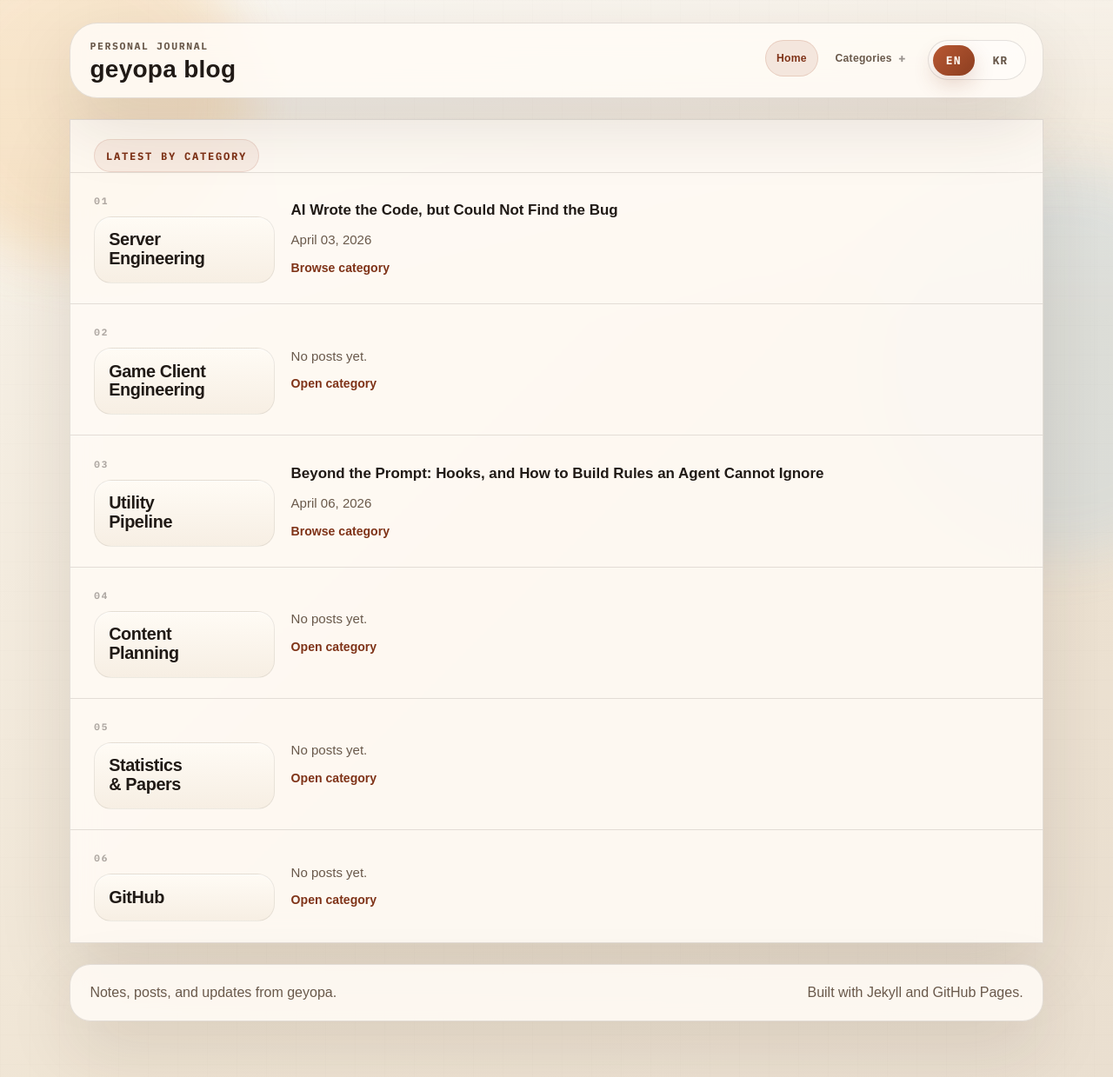
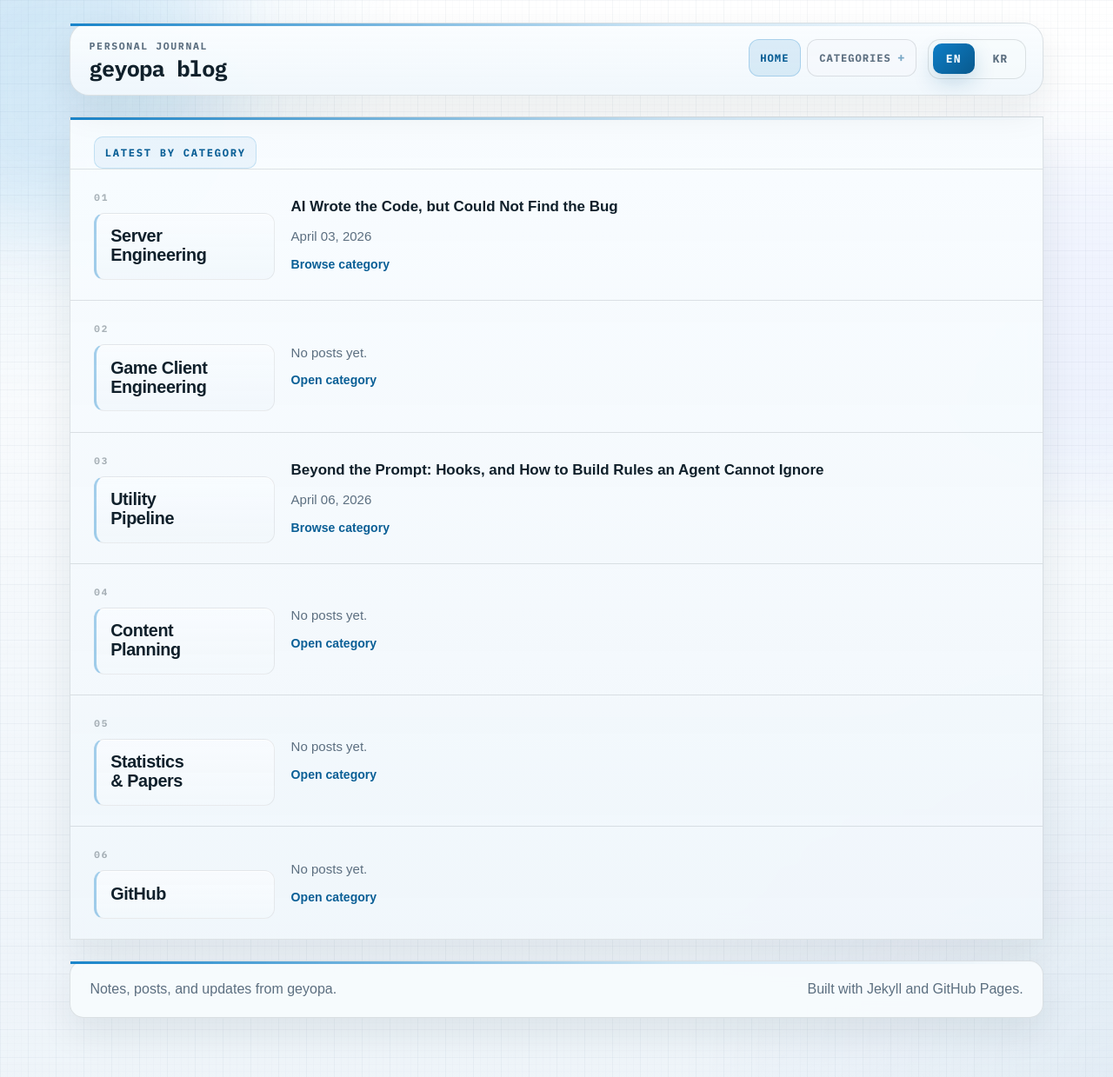
Before and after one commit to parkbrother86/parkbrother86.github.io, a Jekyll site: the page built from index.md, in a window 1280 px wide and 1239 px high. Shown: the whole window at 87% size. Built offline with Jekyll 4.4.1, drawn with Linux system fonts in a browser that asks for light colours; some web fonts are replaced.

Commit message:
Shift theme toward engineering notebook style

```diff
--- a/assets/css/style.css
+++ b/assets/css/style.css
@@ -1,18 +1,18 @@
 :root {
-  --bg: #f6f1e8;
-  --bg-deep: #e9dece;
-  --surface: rgba(255, 251, 245, 0.88);
-  --surface-strong: rgba(250, 241, 230, 0.96);
-  --text: #201a16;
-  --muted: #69594b;
-  --accent: #a54c2b;
-  --accent-deep: #7f3318;
-  --line: rgba(32, 26, 22, 0.12);
-  --line-strong: rgba(32, 26, 22, 0.2);
-  --shadow: 0 30px 80px rgba(53, 35, 22, 0.12);
-  --radius-xl: 32px;
-  --radius-lg: 24px;
-  --radius-md: 18px;
+  --bg: #edf3f8;
+  --bg-deep: #dce7ef;
+  --surface: rgba(247, 251, 253, 0.94);
+  --surface-strong: rgba(252, 254, 255, 0.98);
+  --text: #10202b;
+  --muted: #5c6f80;
+  --accent: #0d7ec7;
+  --accent-deep: #0a5f96;
+  --line: rgba(16, 32, 43, 0.12);
+  --line-strong: rgba(16, 32, 43, 0.22);
+  --shadow: 0 18px 42px rgba(16, 32, 43, 0.08);
+  --radius-xl: 22px;
+  --radius-lg: 16px;
+  --radius-md: 12px;
   --article-column-width: 860px;
   --article-text-width: 74ch;
   --article-gap: clamp(1rem, 2vw, 1.4rem);
@@ -31,8 +31,9 @@ body {
   min-height: 100vh;
   color: var(--text);
   background:
-    linear-gradient(180deg, rgba(255, 255, 255, 0.45), transparent 30%),
-    linear-gradient(135deg, #f8f3ea 0%, #efe4d3 55%, #eadfd0 100%);
+    radial-gradient(circle at top left, rgba(13, 126, 199, 0.12), transparent 26%),
+    radial-gradient(circle at bottom right, rgba(43, 110, 180, 0.08), transparent 28%),
+    linear-gradient(180deg, rgba(255, 255, 255, 0.82), rgba(236, 243, 249, 0.96));
   font-family: "IBM Plex Sans KR", sans-serif;
   line-height: 1.75;
   position: relative;
@@ -44,11 +45,24 @@ body::before {
   position: fixed;
   inset: 0;
   background-image:
-    linear-gradient(rgba(32, 26, 22, 0.02) 1px, transparent 1px),
-    linear-gradient(90deg, rgba(32, 26, 22, 0.02) 1px, transparent 1px);
-  background-size: 34px 34px;
+    linear-gradient(rgba(13, 54, 93, 0.05) 1px, transparent 1px),
+    linear-gradient(90deg, rgba(13, 54, 93, 0.05) 1px, transparent 1px),
+    linear-gradient(rgba(13, 54, 93, 0.025) 1px, transparent 1px),
+    linear-gradient(90deg, rgba(13, 54, 93, 0.025) 1px, transparent 1px);
+  background-size: 32px 32px, 32px 32px, 8px 8px, 8px 8px;
   pointer-events: none;
-  opacity: 0.4;
+  opacity: 0.55;
+}
+
+body::after {
+  content: "";
+  position: fixed;
+  inset: 0;
+  background:
+    linear-gradient(120deg, rgba(255, 255, 255, 0.18), transparent 24%, transparent 76%, rgba(255, 255, 255, 0.12)),
+    linear-gradient(0deg, rgba(255, 255, 255, 0.2), transparent 16%);
+  pointer-events: none;
+  opacity: 0.6;
 }
 
 a {
@@ -57,26 +71,26 @@ a {
 
 .page-aura {
   position: fixed;
-  border-radius: 999px;
-  filter: blur(30px);
+  border-radius: 32%;
+  filter: blur(48px);
   pointer-events: none;
-  opacity: 0.7;
+  opacity: 0.42;
 }
 
 .aura-one {
-  width: 24rem;
-  height: 24rem;
-  top: -5rem;
-  left: -6rem;
-  background: rgba(245, 195, 126, 0.46);
+  width: 20rem;
+  height: 20rem;
+  top: -4rem;
+  left: -5rem;
+  background: rgba(64, 164, 233, 0.34);
 }
 
 .aura-two {
-  width: 28rem;
-  height: 28rem;
-  right: -10rem;
-  top: 12rem;
-  background: rgba(170, 205, 235, 0.35);
+  width: 24rem;
+  height: 24rem;
+  right: -9rem;
+  top: 11rem;
+  background: rgba(109, 143, 255, 0.18);
 }
 
 .site-shell {
@@ -104,7 +118,24 @@ a {
   border: 1px solid var(--line);
   background: var(--surface);
   box-shadow: var(--shadow);
-  backdrop-filter: blur(16px);
+  backdrop-filter: blur(12px);
+  position: relative;
+}
+
+.site-header::before,
+.site-footer::before,
+.hero::before,
+.panel::before,
+.post-card::before,
+.article-hero::before {
+  content: "";
+  position: absolute;
+  left: 0;
+  right: 0;
+  top: 0;
+  height: 3px;
+  background: linear-gradient(90deg, rgba(13, 126, 199, 0.95), rgba(13, 126, 199, 0.18) 62%, transparent);
+  pointer-events: none;
 }
 
 .site-header {
@@ -112,12 +143,14 @@ a {
   align-items: center;
   justify-content: space-between;
   gap: 1.2rem;
-  padding: 1rem 1.2rem 1rem 1.4rem;
-  border-radius: 32px;
+  padding: 1rem 1.2rem 1rem 1.35rem;
+  border-radius: var(--radius-xl);
   margin-bottom: 1.5rem;
   position: sticky;
   top: 1rem;
   z-index: 5;
+  background:
+    linear-gradient(180deg, rgba(250, 253, 255, 0.98), rgba(240, 247, 252, 0.94));
 }
 
 .site-brand {
@@ -136,11 +169,11 @@ a {
 }
 
 .site-title {
-  font-family: "IBM Plex Sans KR", sans-serif;
-  font-size: 1.75rem;
+  font-family: "IBM Plex Mono", monospace;
+  font-size: 1.58rem;
   font-weight: 700;
   line-height: 1.1;
-  letter-spacing: 0.01em;
+  letter-spacing: -0.03em;
   text-decoration: none;
 }
 
@@ -198,12 +231,12 @@ html[data-language="kr"] .bilingual > .en {
   display: inline-flex;
   align-items: center;
   gap: 0.45rem;
-  padding: 0.58rem 0.74rem;
-  border-radius: 999px;
+  padding: 0.62rem 0.8rem;
+  border-radius: 12px;
   text-decoration: none;
   color: var(--muted);
-  border: 1px solid transparent;
-  background: transparent;
+  border: 1px solid var(--line);
+  background: rgba(245, 249, 252, 0.72);
   cursor: pointer;
   font: inherit;
   transition: background-color 180ms ease, color 180ms ease, transform 180ms ease;
@@ -226,8 +259,8 @@ html[data-language="kr"] .bilingual > .en {
 .site-nav a:focus-visible,
 .nav-dropdown-trigger:hover,
 .nav-dropdown-trigger:focus-visible {
-  background: rgba(165, 76, 43, 0.08);
-  border-color: rgba(165, 76, 43, 0.08);
+  background: rgba(13, 126, 199, 0.08);
+  border-color: rgba(13, 126, 199, 0.18);
   transform: translateY(-1px);
   outline: none;
 }
@@ -235,8 +268,8 @@ html[data-language="kr"] .bilingual > .en {
 .site-nav a.is-active,
 .nav-dropdown.is-active > .nav-dropdown-trigger,
 .nav-dropdown.is-open > .nav-dropdown-trigger {
-  background: rgba(165, 76, 43, 0.11);
-  border-color: rgba(165, 76, 43, 0.16);
+  background: rgba(13, 126, 199, 0.12);
+  border-color: rgba(13, 126, 199, 0.24);
   color: var(--accent-deep);
 }
 
@@ -249,7 +282,7 @@ html[data-language="kr"] .bilingual > .en {
 }
 
 .nav-dropdown-caret {
-  color: rgba(32, 26, 22, 0.46);
+  color: rgba(10, 95, 150, 0.52);
   font-family: "IBM Plex Mono", monospace;
   font-size: 0.9rem;
   font-weight: 700;
@@ -270,8 +303,8 @@ html[data-language="kr"] .bilingual > .en {
   padding: 1rem;
   border: 1px solid var(--line);
   border-radius: var(--radius-lg);
-  background: rgba(255, 250, 244, 0.98);
-  box-shadow: 0 24px 64px rgba(53, 35, 22, 0.16);
+  background: rgba(248, 252, 255, 0.98);
+  box-shadow: 0 24px 64px rgba(16, 32, 43, 0.14);
   backdrop-filter: blur(18px);
   z-index: 12;
 }
@@ -301,23 +334,23 @@ html[data-language="kr"] .bilingual > .en {
   min-height: 100%;
   padding: 0.8rem 0.9rem;
   border: 1px solid var(--line);
-  border-radius: 16px;
-  background: rgba(255, 255, 255, 0.42);
+  border-radius: 12px;
+  background: rgba(255, 255, 255, 0.56);
   text-decoration: none;
   transition: transform 180ms ease, border-color 180ms ease, background-color 180ms ease;
 }
 
 .nav-dropdown-link:hover,
 .nav-dropdown-link:focus-visible {
-  border-color: rgba(165, 76, 43, 0.2);
-  background: rgba(255, 250, 245, 0.95);
+  border-color: rgba(13, 126, 199, 0.22);
+  background: rgba(252, 254, 255, 0.98);
   transform: translateY(-1px);
   outline: none;
 }
 
 .nav-dropdown-link.is-active {
-  border-color: rgba(165, 76, 43, 0.28);
-  background: rgba(165, 76, 43, 0.08);
+  border-color: rgba(13, 126, 199, 0.28);
+  background: rgba(13, 126, 199, 0.08);
 }
 
 .nav-dropdown-link .bilingual {
@@ -339,7 +372,7 @@ html[data-language="kr"] .bilingual > .en {
 }
 
 .nav-dropdown-index {
-  color: rgba(32, 26, 22, 0.36);
+  color: rgba(10, 95, 150, 0.45);
   font-family: "IBM Plex Mono", monospace;
   font-size: 0.68rem;
   font-weight: 700;
@@ -351,8 +384,10 @@ html[data-language="kr"] .bilingual > .en {
 }
 
 .nav-label .en {
+  font-family: "IBM Plex Mono", monospace;
   font-size: 0.76rem;
-  letter-spacing: 0.02em;
+  letter-spacing: 0.08em;
+  text-transform: uppercase;
 }
 
 .nav-label .ko {
@@ -365,15 +400,15 @@ html[data-language="kr"] .bilingual > .en {
   gap: 0.35rem;
   padding: 0.28rem;
   border: 1px solid var(--line);
-  border-radius: 999px;
-  background: rgba(255, 255, 255, 0.42);
+  border-radius: 14px;
+  background: rgba(247, 251, 253, 0.78);
 }
 
 .language-button {
   min-width: 3rem;
   padding: 0.55rem 0.8rem;
   border: 0;
-  border-radius: 999px;
+  border-radius: 10px;
   background: transparent;
   color: var(--muted);
   cursor: pointer;
@@ -392,9 +427,9 @@ html[data-language="kr"] .bilingual > .en {
 }
 
 .language-button.is-active {
-  background: linear-gradient(135deg, #b85833, #8c3e20);
-  color: #fff7ef;
-  box-shadow: 0 10px 24px rgba(141, 63, 34, 0.2);
+  background: linear-gradient(135deg, #0d7ec7, #09598d);
+  color: #f5fbff;
+  box-shadow: 0 10px 24px rgba(10, 95, 150, 0.2);
 }
 
 .site-main {
@@ -405,6 +440,8 @@ html[data-language="kr"] .bilingual > .en {
 .category-board {
   padding: 0;
   overflow: hidden;
+  background:
+    linear-gradient(180deg, rgba(248, 252, 255, 0.96), rgba(240, 246, 251, 0.92));
 }
 
 .category-board-head {
@@ -431,7 +468,7 @@ html[data-language="kr"] .bilingual > .en {
 }
 
 .category-index {
-  color: rgba(32, 26, 22, 0.36);
+  color: rgba(16, 32, 43, 0.34);
   font-size: 0.68rem;
   font-weight: 800;
   font-family: "IBM Plex Mono", monospace;
@@ -456,11 +493,12 @@ html[data-language="kr"] .bilingual > .en {
   min-height: 100%;
   padding: 0.95rem 1rem 1rem;
   border: 1px solid rgba(32, 26, 22, 0.08);
-  border-radius: 20px;
+  border-radius: 12px;
+  border-left: 3px solid rgba(13, 126, 199, 0.36);
   background:
-    linear-gradient(180deg, rgba(255, 251, 245, 0.92), rgba(246, 237, 226, 0.92));
+    linear-gradient(180deg, rgba(249, 252, 255, 0.96), rgba(242, 248, 252, 0.94));
   text-decoration: none;
-  box-shadow: inset 0 1px 0 rgba(255, 255, 255, 0.55);
+  box-shadow: inset 0 1px 0 rgba(255, 255, 255, 0.65);
 }
 
 .category-name-link:hover .category-name,
@@ -470,9 +508,9 @@ html[data-language="kr"] .bilingual > .en {
 
 .category-name-link:hover,
 .category-name-link:focus-visible {
-  border-color: rgba(165, 76, 43, 0.16);
+  border-color: rgba(13, 126, 199, 0.24);
   background:
-    linear-gradient(180deg, rgba(255, 252, 248, 0.98), rgba(247, 239, 229, 0.96));
+    linear-gradient(180deg, rgba(252, 254, 255, 0.98), rgba(245, 250, 253, 0.96));
   transform: translateY(-1px);
 }
 
@@ -539,13 +577,14 @@ html[data-language="kr"] .bilingual > .en {
 
 .hero {
   border-radius: var(--radius-xl);
+  background:
+    linear-gradient(180deg, rgba(249, 252, 255, 0.98), rgba(240, 247, 252, 0.95));
 }
 
 .hero-primary {
   padding: 3rem;
   background:
-    radial-gradient(circle at top left, rgba(255, 214, 152, 0.4), transparent 26%),
-    linear-gradient(135deg, rgba(255, 252, 248, 0.92), rgba(250, 238, 224, 0.92));
+    linear-gradient(135deg, rgba(250, 253, 255, 0.98), rgba(239, 246, 252, 0.94));
 }
 
 .hero-side {
@@ -554,17 +593,17 @@ html[data-language="kr"] .bilingual > .en {
   gap: 1rem;
   align-content: start;
   background:
-    linear-gradient(180deg, rgba(255, 247, 237, 0.95), rgba(240, 232, 220, 0.92));
+    linear-gradient(180deg, rgba(246, 251, 255, 0.98), rgba(238, 245, 251, 0.94));
 }
 
 .eyebrow {
   display: inline-flex;
   align-items: center;
   width: fit-content;
-  padding: 0.45rem 0.8rem;
-  border-radius: 999px;
-  border: 1px solid rgba(165, 76, 43, 0.14);
-  background: rgba(165, 76, 43, 0.07);
+  padding: 0.42rem 0.72rem;
+  border-radius: 10px;
+  border: 1px solid rgba(13, 126, 199, 0.18);
+  background: rgba(13, 126, 199, 0.06);
   color: var(--accent-deep);
   font-size: 0.76rem;
   font-weight: 800;
@@ -619,7 +658,7 @@ html[data-language="kr"] .bilingual > .en {
   justify-content: center;
   min-height: 48px;
   padding: 0.85rem 1.2rem;
-  border-radius: 999px;
+  border-radius: 12px;
   text-decoration: none;
   font-weight: 800;
   transition: transform 180ms ease, box-shadow 180ms ease, border-color 180ms ease;
@@ -641,14 +680,14 @@ html[data-language="kr"] .bilingual > .en {
 }
 
 .button.primary {
-  background: linear-gradient(135deg, #b85833, #8c3e20);
-  color: #fff7ef;
-  box-shadow: 0 20px 40px rgba(141, 63, 34, 0.24);
+  background: linear-gradient(135deg, #0d7ec7, #09598d);
+  color: #f4fbff;
+  box-shadow: 0 20px 40px rgba(10, 95, 150, 0.18);
 }
 
 .button.secondary {
   border: 1px solid var(--line-strong);
-  background: rgba(255, 255, 255, 0.38);
+  background: rgba(247, 251, 253, 0.78);
 }
 
 .metric-card,
@@ -656,7 +695,7 @@ html[data-language="kr"] .bilingual > .en {
   border: 1px solid var(--line);
   border-radius: var(--radius-md);
   padding: 1rem 1.05rem;
-  background: rgba(255, 255, 255, 0.45);
+  background: rgba(248, 252, 255, 0.76);
 }
 
 .metric-card strong {
@@ -670,6 +709,7 @@ html[data-language="kr"] .bilingual > .en {
 }
 
 .metric-label .en {
+  font-family: "IBM Plex Mono", monospace;
   font-size: 0.78rem;
   letter-spacing: 0.08em;
   text-transform: uppercase;
@@ -699,23 +739,27 @@ html[data-language="kr"] .bilingual > .en {
 .feature-panel::after {
   content: "";
   position: absolute;
-  inset: auto -2.5rem -2.5rem auto;
-  width: 8rem;
-  height: 8rem;
-  border-radius: 50%;
-  border: 1px solid rgba(165, 76, 43, 0.14);
+  inset: auto 1rem 1rem auto;
+  width: 5.5rem;
+  height: 5.5rem;
+  border-radius: 14px;
+  border: 1px solid rgba(13, 126, 199, 0.16);
+  background:
+    linear-gradient(rgba(13, 126, 199, 0.05) 1px, transparent 1px),
+    linear-gradient(90deg, rgba(13, 126, 199, 0.05) 1px, transparent 1px);
+  background-size: 12px 12px;
 }
 
 .accent-panel {
   background:
-    radial-gradient(circle at top right, rgba(255, 214, 152, 0.34), transparent 22%),
-    linear-gradient(180deg, rgba(255, 248, 240, 0.95), rgba(245, 236, 224, 0.94));
+    radial-gradient(circle at top right, rgba(13, 126, 199, 0.16), transparent 24%),
+    linear-gradient(180deg, rgba(248, 252, 255, 0.98), rgba(238, 245, 251, 0.94));
 }
 
 .feature-number {
   display: inline-block;
   margin-bottom: 0.5rem;
-  color: rgba(32, 26, 22, 0.32);
+  color: rgba(16, 32, 43, 0.3);
   font-size: 0.86rem;
   font-weight: 800;
   letter-spacing: 0.16em;
@@ -764,7 +808,7 @@ html[data-language="kr"] .bilingual > .en {
   gap: 0.7rem;
   min-height: 100%;
   background:
-    linear-gradient(180deg, rgba(255, 252, 248, 0.95), rgba(249, 241, 232, 0.92));
+    linear-gradient(180deg, rgba(249, 252, 255, 0.98), rgba(241, 247, 251, 0.94));
 }
 
 .post-card-title {
@@ -873,8 +917,8 @@ html[data-language="kr"] .bilingual > .en {
 
 .article-hero {
   background:
-    radial-gradient(circle at top left, rgba(255, 214, 152, 0.34), transparent 26%),
-    linear-gradient(180deg, rgba(255, 250, 244, 0.94), rgba(247, 237, 226, 0.92));
+    radial-gradient(circle at top left, rgba(13, 126, 199, 0.14), transparent 24%),
+    linear-gradient(180deg, rgba(250, 253, 255, 0.98), rgba(242, 248, 252, 0.94));
   border-radius: var(--radius-xl);
   padding: 1.45rem 1.7rem 1.5rem;
 }
@@ -1007,8 +1051,8 @@ html[data-language="kr"] .bilingual > .en {
 .post-body blockquote {
   margin: 1.4rem 0;
   padding: 1rem 1.15rem;
-  border-left: 3px solid rgba(165, 76, 43, 0.45);
-  background: rgba(255, 255, 255, 0.42);
+  border-left: 3px solid rgba(13, 126, 199, 0.5);
+  background: rgba(240, 247, 252, 0.82);
   color: var(--muted);
 }
 
@@ -1133,7 +1177,7 @@ html[data-language="kr"] .bilingual > .en {
 
 .closing-note {
   background:
-    linear-gradient(135deg, rgba(255, 251, 245, 0.95), rgba(242, 235, 226, 0.92));
+    linear-gradient(135deg, rgba(248, 252, 255, 0.98), rgba(239, 246, 252, 0.94));
 }
 
 .site-footer {
@@ -1151,9 +1195,28 @@ html[data-language="kr"] .bilingual > .en {
 
 code {
   padding: 0.16rem 0.4rem;
-  border-radius: 10px;
-  background: rgba(32, 26, 22, 0.08);
+  border: 1px solid rgba(13, 54, 93, 0.1);
+  border-radius: 8px;
+  background: rgba(229, 239, 247, 0.95);
   font-family: "IBM Plex Mono", monospace;
+}
+
+pre {
+  margin: 1.15rem 0 1.5rem;
+  padding: 1rem 1.1rem;
+  border: 1px solid rgba(13, 54, 93, 0.12);
+  border-radius: 14px;
+  background:
+    linear-gradient(180deg, rgba(243, 248, 252, 0.96), rgba(234, 242, 248, 0.94));
+  overflow-x: auto;
+  box-shadow: inset 0 1px 0 rgba(255, 255, 255, 0.75);
+}
+
+pre code {
+  padding: 0;
+  border: 0;
+  border-radius: 0;
+  background: transparent;
 }
 
 @media (max-width: 1080px) {
```
